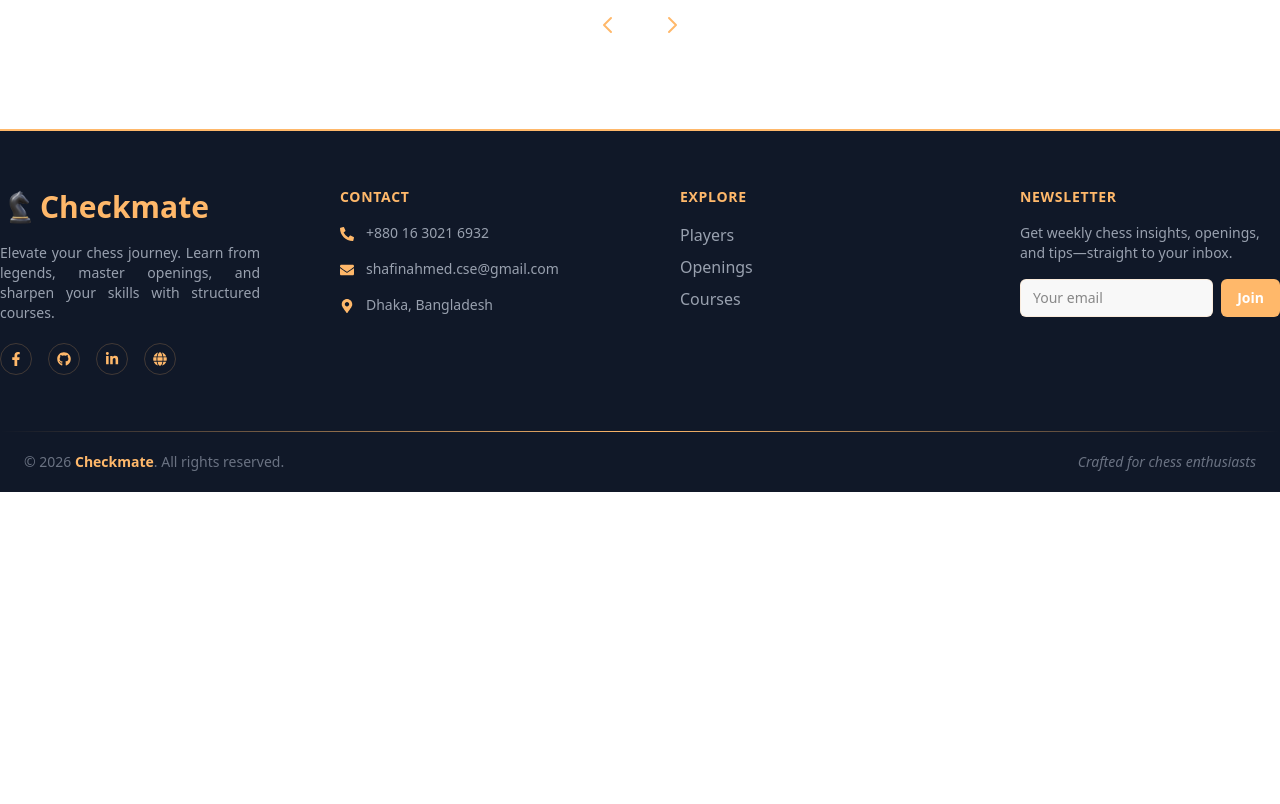
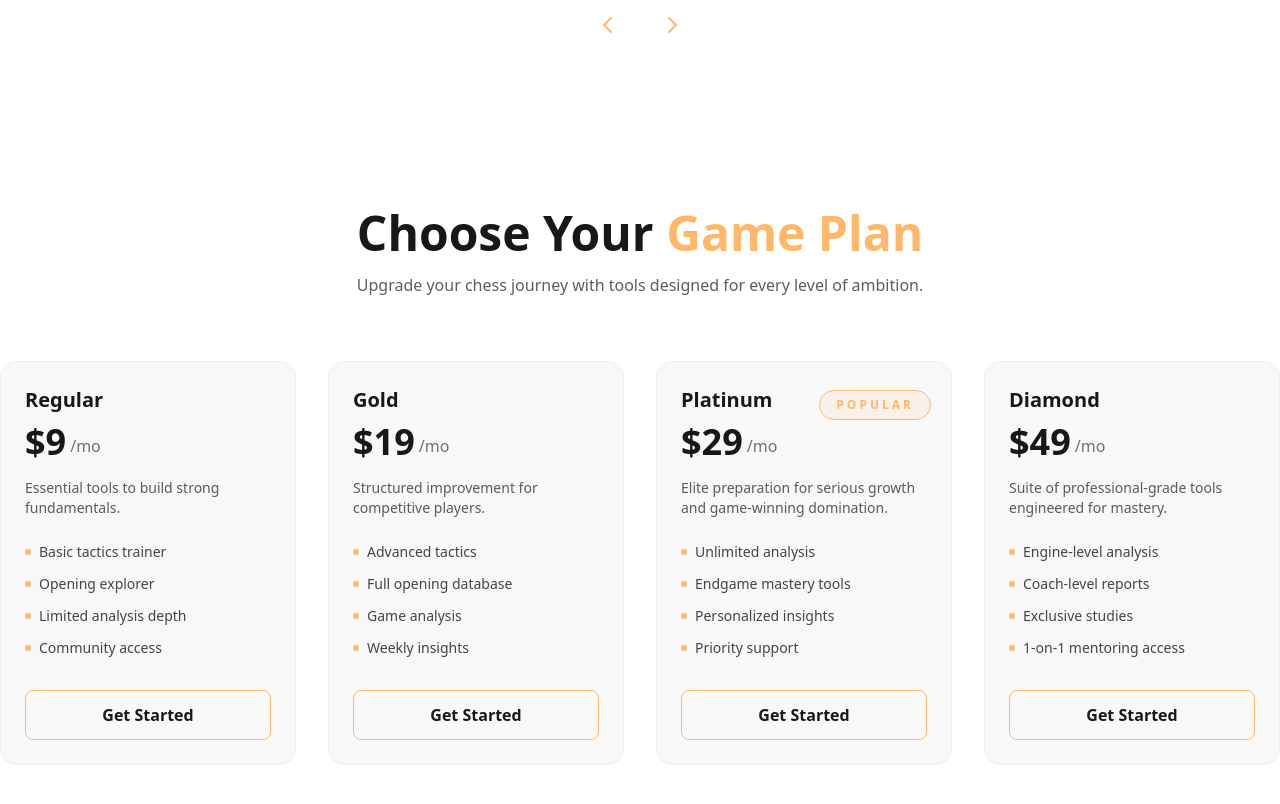
Before and after one commit to syedshafinahmed/Checkmate, a Next.js app: page / in a window 1280 px wide. Shown: the part 1980-2784 px from the top of the page. Before the commit the page ends 2472 px from the top, so only its background shows below. Built offline with nearby package versions, Linux system fonts and the light colour scheme.

Commit message:
Added Pakcage

```diff
--- /dev/null
+++ b/src/app/components/Pricing.jsx
@@ -0,0 +1,145 @@
+"use client";
+
+import { motion } from "framer-motion";
+
+const plans = [
+  {
+    name: "Regular",
+    price: "$9",
+    description: "Essential tools to build strong fundamentals.",
+    features: [
+      "Basic tactics trainer",
+      "Opening explorer",
+      "Limited analysis depth",
+      "Community access",
+    ],
+  },
+  {
+    name: "Gold",
+    price: "$19",
+    description: "Structured improvement for competitive players.",
+    features: [
+      "Advanced tactics",
+      "Full opening database",
+      "Game analysis",
+      "Weekly insights",
+    ],
+  },
+  {
+    name: "Platinum",
+    price: "$29",
+    description: "Elite preparation for serious growth and game-winning domination.",
+    features: [
+      "Unlimited analysis",
+      "Endgame mastery tools",
+      "Personalized insights",
+      "Priority support",
+    ],
+    popular: true,
+  },
+  {
+    name: "Diamond",
+    price: "$49",
+    description: "Suite of professional-grade tools engineered for mastery.",
+    features: [
+      "Engine-level analysis",
+      "Coach-level reports",
+      "Exclusive studies",
+      "1-on-1 mentoring access",
+    ],
+  },
+];
+
+const containerVariants = {
+  hidden: {},
+  visible: { transition: { staggerChildren: 0.15 } },
+};
+
+const cardVariants = {
+  hidden: { opacity: 0, y: 40 },
+  visible: {
+    opacity: 1,
+    y: 0,
+    transition: { duration: 0.1, ease: "easeIn" },
+  },
+};
+
+const Pricing = () => {
+  return (
+    <section className="py-20 text-base-content">
+      <div className="max-w-7xl mx-auto px-6 md:px-0">
+
+        <div className="text-center mb-16">
+          <h2 className="text-4xl md:text-5xl font-extrabold">
+            Choose Your <span className="text-orange-300">Game Plan</span>
+          </h2>
+          <p className="mt-4 max-w-2xl mx-auto text-base-content/70">
+            Upgrade your chess journey with tools designed for every level of ambition.
+          </p>
+        </div>
+
+        <motion.div
+          variants={containerVariants}
+          initial="hidden"
+          whileInView="visible"
+          viewport={{ once: true }}
+          className="grid gap-8 md:grid-cols-2 lg:grid-cols-4"
+        >
+          {plans.map((plan) => (
+            <motion.div
+              key={plan.name}
+              variants={cardVariants}
+              whileHover={{ y: -12, scale: 1.03 }}
+              transition={{ type: "spring", stiffness: 180, damping: 22 }}
+              className="relative rounded-2xl p-6 bg-base-200 border border-base-300 transition-transform group"
+              style={{ transformStyle: "preserve-3d" }}
+            >
+              {plan.popular && (
+                <span className="absolute top-7 right-5 px-4 py-1.5 rounded-full bg-orange-300/10 border border-orange-300 text-orange-300 text-xs font-extrabold uppercase tracking-[0.25em] z-10">
+                  Popular
+                </span>
+              )}
+
+              <h3 className="text-xl font-bold mb-2 group-hover:text-orange-300 transition-colors" style={{ transform: "translateZ(0)" }}>
+                {plan.name}
+              </h3>
+
+              <div className="flex items-end gap-1 mb-4">
+                <span className="text-4xl font-extrabold group-hover:text-orange-300 transition-colors" style={{ transform: "translateZ(0)" }}>
+                  {plan.price}
+                </span>
+                <span className="text-base-content/60 mb-1 group-hover:text-orange-300 transition-colors" style={{ transform: "translateZ(0)" }}>
+                  /mo
+                </span>
+              </div>
+
+              <p className="text-sm text-base-content/70 mb-6 line-clamp-2" style={{ transform: "translateZ(0)" }}>
+                {plan.description}
+              </p>
+
+              <ul className="space-y-3 mb-8 text-sm">
+                {plan.features.map((feature) => (
+                  <li key={feature} className="flex items-center gap-2" style={{ transform: "translateZ(0)" }}>
+                    <span className="w-1.5 h-1.5 rounded-full bg-orange-300" />
+                    <span className="text-base-content/80">{feature}</span>
+                  </li>
+                ))}
+              </ul>
+
+              <motion.button
+                whileHover={{ scale: 1.05 }}
+                whileTap={{ scale: 0.95 }}
+                className="w-full py-3 rounded-lg font-semibold border border-orange-300 group-hover:text-orange-300 transition-colors hover:bg-base-content hover:text-black"
+                style={{ transform: "translateZ(0)" }}
+              >
+                Get Started
+              </motion.button>
+            </motion.div>
+          ))}
+        </motion.div>
+      </div>
+    </section>
+  );
+};
+
+export default Pricing;
--- a/src/app/page.jsx
+++ b/src/app/page.jsx
@@ -4,6 +4,7 @@ import Banner from "./components/Banner";
 import About from "./components/About";
 import Players from "./components/Players";
 import Footer from "./components/Footer";
+import Pricing from "./components/Pricing";
 
 export default function Home() {
   return (
@@ -12,6 +13,7 @@ export default function Home() {
       <Banner />
       <About />
       <Players />
+      <Pricing />
       <Footer />
     </div>
   );
```
